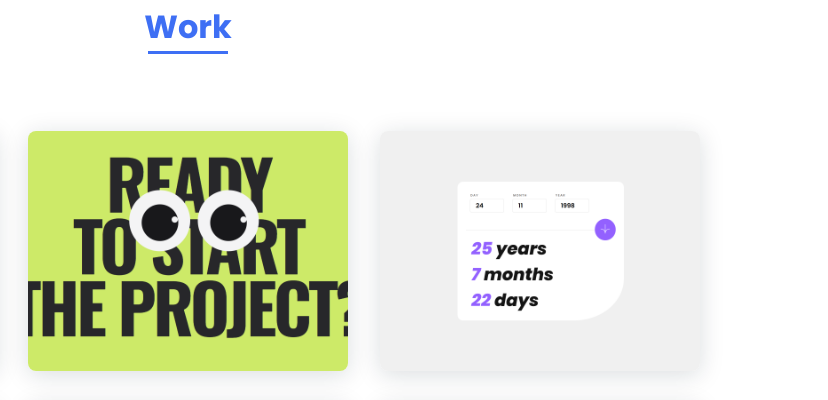
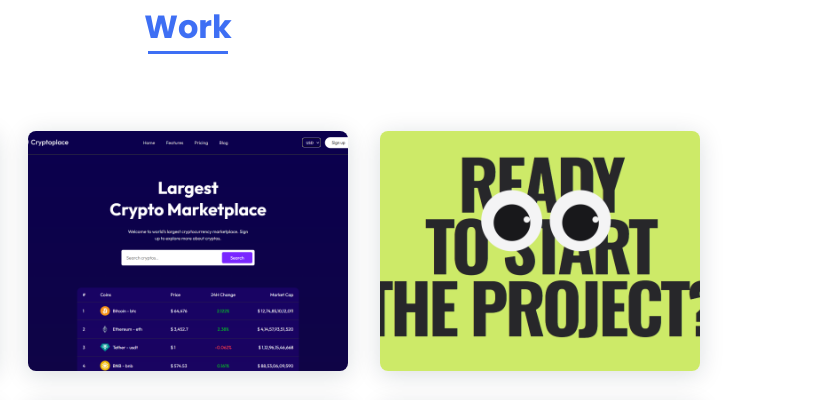
Before and after one commit to witharsh/portfolio, a plain HTML site: page index.html in a window 1280 px wide. Shown: the part 2192-2592 px from the top of the page, 452-1280 px from the left. Drawn offline with nearby package versions, Linux system fonts and the light colour scheme.

Commit message:
Crypto Project add

```diff
--- a/index.html
+++ b/index.html
@@ -18,7 +18,7 @@
     <header class="l-header">
         <nav class="nav bd-grid">
             <div>
-                <a href="#" class="nav__logo"><img src="./assets/img/logo3.png"  onclick="" alt=""></a>
+                <a href="#" class="nav__logo"><img src="./assets/img/logo3.png" onclick="" alt=""></a>
             </div>
 
             <div class="nav__menu" id="nav-menu">
@@ -44,7 +44,8 @@
                 <h1 class="home__title">Hi,<br>I'am <span class="home__title-color">Harsh</span><br> Web Developer</h1>
 
                 <a href="mailto:guptaharsh728@gmail.com" class="button">Contact</a>
-                <a href="https://drive.google.com/uc?export=download&id=19viScneL3E2kzDMQqXK1VfINusUf-UUk" class="button2">Resume</a>
+                <a href="https://drive.google.com/uc?export=download&id=19viScneL3E2kzDMQqXK1VfINusUf-UUk"
+                    class="button2">Resume</a>
             </div>
 
             <div class="home__social">
@@ -204,6 +205,9 @@
                 <a href="https://foodelivery-tomato.netlify.app/" class="work__img">
                     <img src="assets/img/projFoodDel.png" alt="">
                 </a>
+                <a href="https://cryptoplacee.netlify.app/" class="work__img">
+                    <img src="assets/img/projCryptoplace.png" alt="">
+                </a>
                 <a href="https://harshdesign.netlify.app/" class="work__img">
                     <img src="assets/img/projHarshDesign.png" alt="">
                 </a>
@@ -265,9 +269,12 @@
         <footer class="footer">
             <p class="footer__title">Harsh Gupta</p>
             <div class="footer__social">
-            <a href="https://www.facebook.com/iemharsh?mibextid=ZbWKwL" class="footer__icon"><i class='bx bxl-facebook'></i></a>
-            <a href="https://instagram.com/witharsh?igshid=OGQ5ZDc2ODk2ZA==" class="footer__icon"><i class='bx bxl-instagram'></i></a>
-            <a href="https://x.com/witharshh?t=Ie9ulB57Kf40Ft7vsoU1PQ&s=09" class="footer__icon"><i class='bx bxl-twitter'></i></a>
+                <a href="https://www.facebook.com/iemharsh?mibextid=ZbWKwL" class="footer__icon"><i
+                        class='bx bxl-facebook'></i></a>
+                <a href="https://instagram.com/witharsh?igshid=OGQ5ZDc2ODk2ZA==" class="footer__icon"><i
+                        class='bx bxl-instagram'></i></a>
+                <a href="https://x.com/witharshh?t=Ie9ulB57Kf40Ft7vsoU1PQ&s=09" class="footer__icon"><i
+                        class='bx bxl-twitter'></i></a>
             </div>
             <p class="footer__copy">&#169; witharsh. All rigths reserved</p>
         </footer>
```
Also changed, not shown: assets/img/projCryptoplace.png (added). Lines whose indentation alone changed are shown as unchanged.
